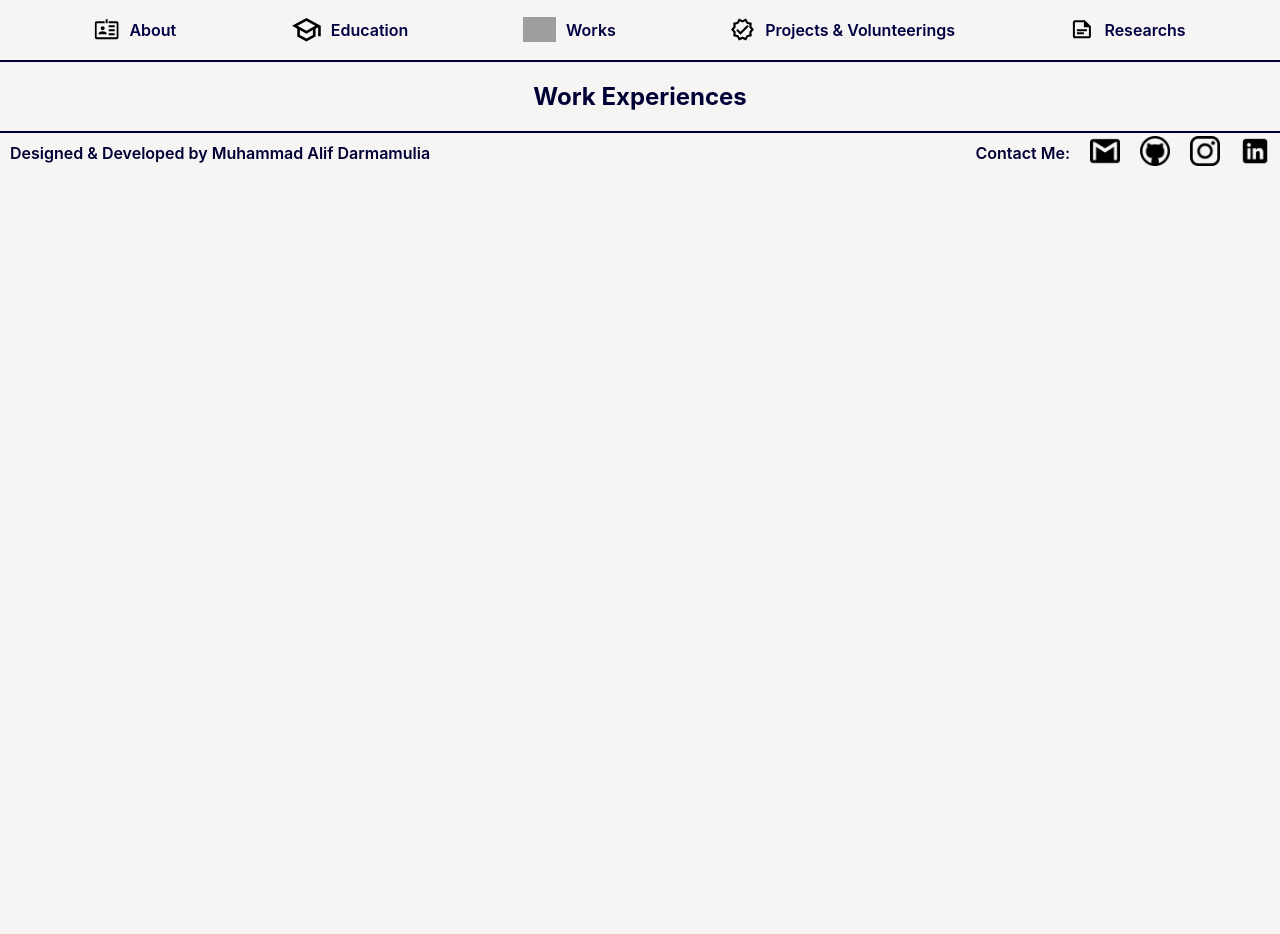
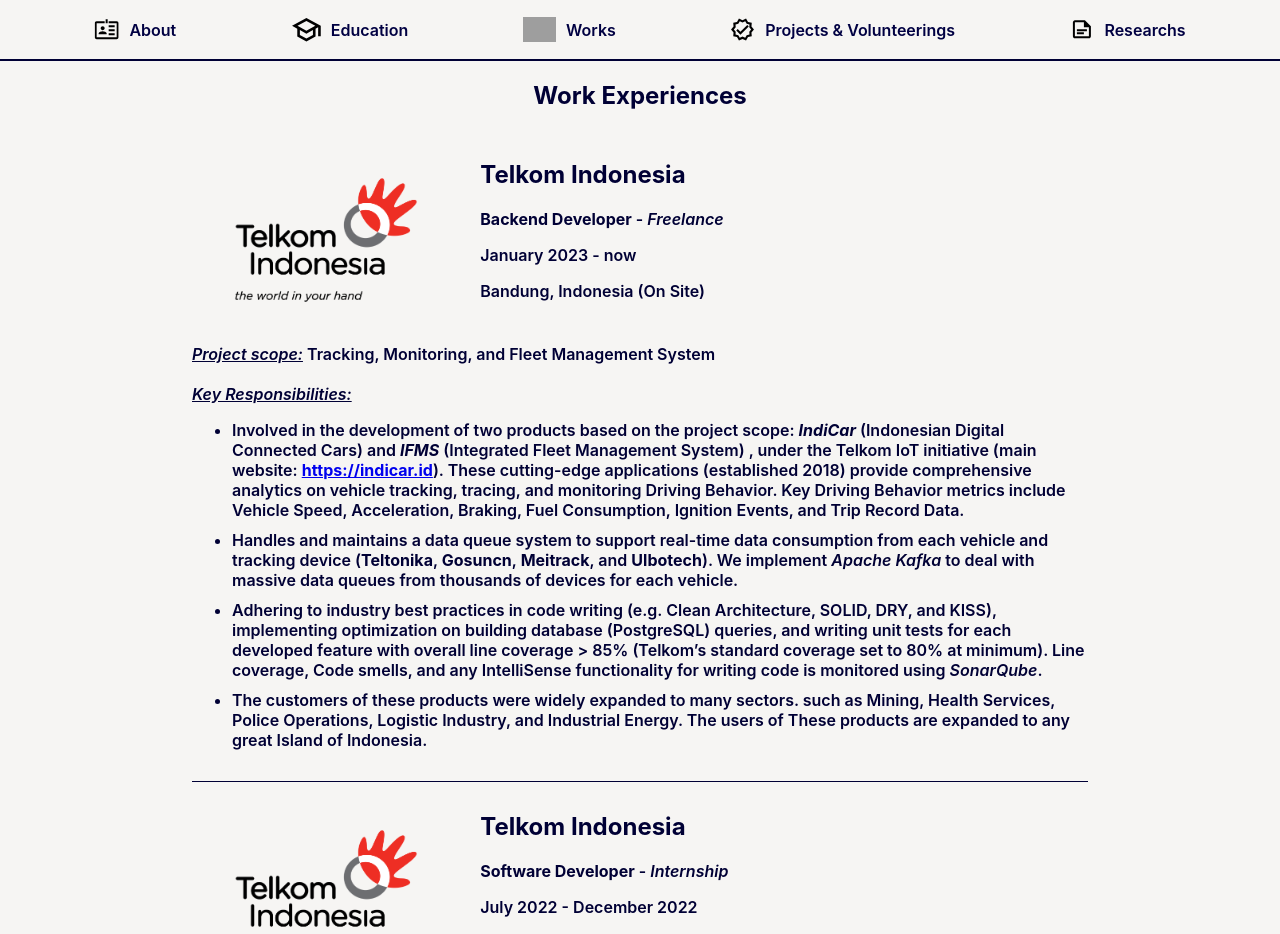
Before and after one commit to alif338/alif338.github.io, a React (Vite) app: page /work-experience in a window 1280 px wide. Shown: the top 934 px of the page. Before the commit the page ends 800 px from the top, so only its background shows below. Built offline with nearby package versions, Linux system fonts and the light colour scheme; grey boxes are pictures that could not be loaded.

Commit message:
adding working experiences

```diff
--- a/src/App.css
+++ b/src/App.css
@@ -211,6 +211,11 @@
 
   header {
     padding: 10px 0;
+    height: 45px;
+  }
+
+  header .navbar {
+    height: 45px;
   }
 
   header .navbar-item p {
@@ -222,15 +227,19 @@
   }
 
   .list .card .card-left img {
-    max-height: 120px;
+    max-height: 100px;
   }
 
   .list .card .card-left {
     padding: 20px 0px 0 20px;
   }
 
+  .list .card .card-right p {
+    margin: 10px 0;
+  }
+
   .list .card ul {
-    padding-inline-start: 30px;
+    padding-inline-start: 20px;
     list-style-type: square;
   }
 
--- a/src/WorkExperience.jsx
+++ b/src/WorkExperience.jsx
@@ -1,9 +1,233 @@
 import React from "react";
+import telkom from "./assets/telkom-indonesia.png";
+import mahadatacn from "./assets/mahadatacn.jpeg";
+import p2ms from "./assets/p2ms.png";
 
 export default function WorkExperience() {
   return (
-    <center>
-      <h2>Work Experiences</h2>
-    </center>
+    <>
+      <center>
+        <h2>Work Experiences</h2>
+      </center>
+
+      <div className="list">
+        <div className="card">
+          <div className="card-header">
+            <div className="card-left">
+              <img src={telkom} />
+            </div>
+            <div className="card-right">
+              <h2>Telkom Indonesia</h2>
+              <p>
+                <strong>Backend Developer</strong> - <i>Freelance</i>
+              </p>
+              <p>January 2023 - now</p>
+              <p>Bandung, Indonesia (On Site)</p>
+            </div>
+          </div>
+          <i>
+            <u>Project scope:</u>
+          </i>{" "}
+          Tracking, Monitoring, and Fleet Management System
+          <br></br>
+          <br></br>
+          <i>
+            <u>Key Responsibilities:</u>
+          </i>
+          <ul>
+            <li>
+              Involved in the development of two products based on the project
+              scope:{" "}
+              <strong>
+                <i>IndiCar</i>
+              </strong>{" "}
+              (Indonesian Digital Connected Cars) and{" "}
+              <strong>
+                <i>IFMS</i>
+              </strong>{" "}
+              (Integrated Fleet Management System) , under the Telkom IoT
+              initiative (main website:{" "}
+              <strong>
+                <a href="https://indicar.id" target="_blank">
+                  https://indicar.id
+                </a>
+              </strong>
+              ). These cutting-edge applications (established 2018) provide
+              comprehensive analytics on vehicle tracking, tracing, and
+              monitoring Driving Behavior. Key Driving Behavior metrics include
+              Vehicle Speed, Acceleration, Braking, Fuel Consumption, Ignition
+              Events, and Trip Record Data.
+            </li>
+            <li>
+              Handles and maintains a data queue system to support real-time
+              data consumption from each vehicle and tracking device (
+              <strong>Teltonika</strong>, <strong>Gosuncn</strong>,{" "}
+              <strong>Meitrack</strong>, and <strong>Ulbotech</strong>). We
+              implement <i>Apache Kafka</i> to deal with massive data queues
+              from thousands of devices for each vehicle.
+            </li>
+            <li>
+              Adhering to industry best practices in code writing (e.g. Clean
+              Architecture, SOLID, DRY, and KISS), implementing optimization on
+              building database (PostgreSQL) queries, and writing unit tests for
+              each developed feature with overall line coverage &gt; 85%
+              (Telkom’s standard coverage set to 80% at minimum). Line coverage,
+              Code smells, and any IntelliSense functionality for writing code
+              is monitored using <i>SonarQube</i>.
+            </li>
+            <li>
+              The customers of these products were widely expanded to many
+              sectors. such as Mining, Health Services, Police Operations,
+              Logistic Industry, and Industrial Energy. The users of These
+              products are expanded to any great Island of Indonesia.
+            </li>
+          </ul>
+        </div>
+        <div className="card">
+          <div className="card-header">
+            <div className="card-left">
+              <img src={telkom} />
+            </div>
+            <div className="card-right">
+              <h2>Telkom Indonesia</h2>
+              <p>
+                <strong>Software Developer</strong> - <i>Internship</i>
+              </p>
+              <p>July 2022 - December 2022</p>
+              <p>Bandung, Indonesia (On Site)</p>
+            </div>
+          </div>
+          <i>
+            <u>Project scope:</u>
+          </i>{" "}
+          Smart Public Lightning System (Smart PJU)
+          <br></br>
+          <br></br>
+          <i>
+            <u>Key Responsibilities:</u>
+          </i>
+          <ul>
+            <li>
+              Involved in the development of the product, named{" "}
+              <strong>Smart PJU</strong> (<i>Penerangan Jalan Umum</i>), a
+              cutting-edge IoT product focused on intelligent public street
+              lighting controlled at a centralized admin panel.
+            </li>
+            <li>
+              This project can send controls of hundreds of Public Lightning
+              Street in a real-time sense just on one dashboard panel. The
+              controls for example: <i>Relay Status</i>, <i>Brightness</i>,{" "}
+              <i>Setting kWh Rate</i>,<i>Maintenance Status</i>, and{" "}
+              <i>Schedule ON/OFF</i>.
+            </li>
+            <li>
+              Maintaining Both Frontend and Backend services using Nodejs to
+              develop and deliver it faster. Some features are implemented in
+              basic algorithms such as <i>trees</i> & <i>stacks</i>.
+            </li>
+            <li>
+              Collaborate and assist with the supervisor directly, who’s the
+              Senior Software Developer in Telkom IOT since 2018. The
+              application can be accessed via link{" "}
+              <strong>
+                <a href="https://pju.antares.id" target="_blank">
+                  https://pju.antares.id
+                </a>
+              </strong>
+              .
+            </li>
+          </ul>
+        </div>
+        <div className="card">
+          <div className="card-header">
+            <div className="card-left">
+              <img src={mahadatacn} />
+            </div>
+            <div className="card-right">
+              <h2>PT Mahadata Citra Nusantara</h2>
+              <p>
+                <strong>Full Stack Developer</strong> - <i>Freelance</i>
+              </p>
+              <p>June 2022 - now</p>
+              <p>Bandung, Indonesia (Hybrid)</p>
+            </div>
+          </div>
+          <i>
+            <u>Key Responsibilities:</u>
+          </i>
+          <ul>
+            <li>
+              The team conducted the management of the kuisioner.com website's
+              frontend or backend, with fully manageable to all resources from
+              codebase to VM.
+            </li>
+            <li>
+              Contributes to building and publishing the mobile application for
+              the various mobile platforms of the kuisioner.com website.
+            </li>
+            <li>
+              Maintaining any updates of needs. This company recently
+              established a new service in the healthcare sector. It’s named
+              Rheina SIMKLINIK, which can be accessed at{" "}
+              <strong>
+                <a href="https://rheina.id" target="_blank">
+                  https://rheina.id
+                </a>
+              </strong>
+              .
+            </li>
+          </ul>
+        </div>
+        <div className="card">
+          <div className="card-header">
+            <div className="card-left">
+              <img src={p2ms} />
+            </div>
+            <div className="card-right">
+              <h2>Pusat Pemodelan dan Simulasi ITB</h2>
+              <p>
+                <strong>Programmer</strong> - <i>Contract</i>
+              </p>
+              <p>August 2022 - December 2022</p>
+              <p>Bandung, Indonesia (Hybrid)</p>
+            </div>
+          </div>
+          <i>
+            <u>Key Responsibilities:</u>
+          </i>
+          <ul>
+            <li>
+              The programming team at P2MS ITB was involved in the development
+              of a prototype called "dCred," an acronym for "Decentralized
+              Credentials." dCred is a Decentralized Application (dApp), which
+              is part of Blockchain app that aims to create an NFT of Courses
+              Completion (Online) offered on the Teaching Factory platform (
+              <strong>
+                <a href="https://teachingfactory.net" target="_blank">
+                  https://teachingfactory.net
+                </a>{" "}
+              </strong>
+              ).
+            </li>
+            <li>
+              This project was established by collaborating with PT. Inamart
+              Sukses Jaya, which is B2B marketplace focused on research and
+              development of blockchain implementation at UMKM sector.
+            </li>
+            <li>
+              A Copyright Document (HAKI) of this project was already
+              established, can be access{" "}
+              <a
+                href="https://drive.google.com/file/d/1Ry0tgwJuZL1IJlheTRXxkmXdYtS-UfHP/view"
+                target="_blank"
+              >
+                <strong>here</strong>
+              </a>
+              .
+            </li>
+          </ul>
+        </div>
+      </div>
+    </>
   );
 }
```
Also changed, not shown: 7 other files (tests, documents, lock files or other folders).
